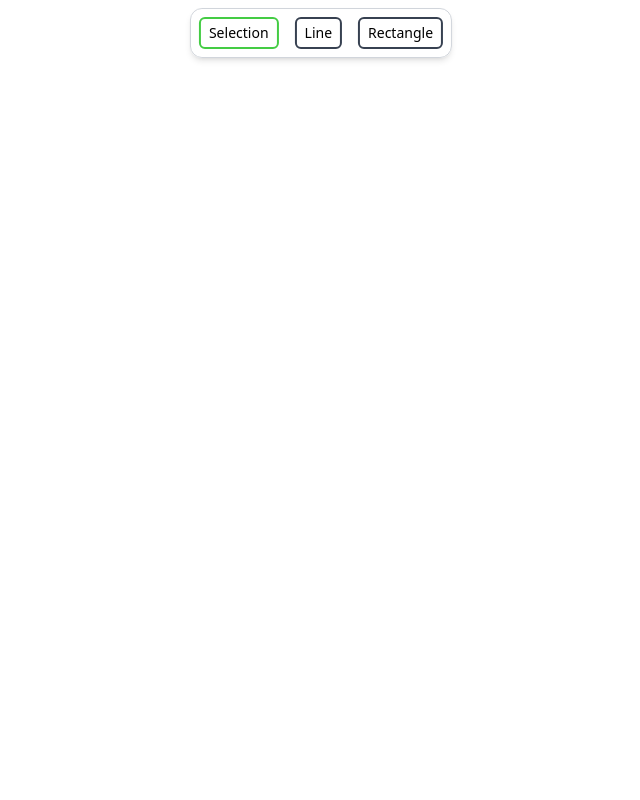
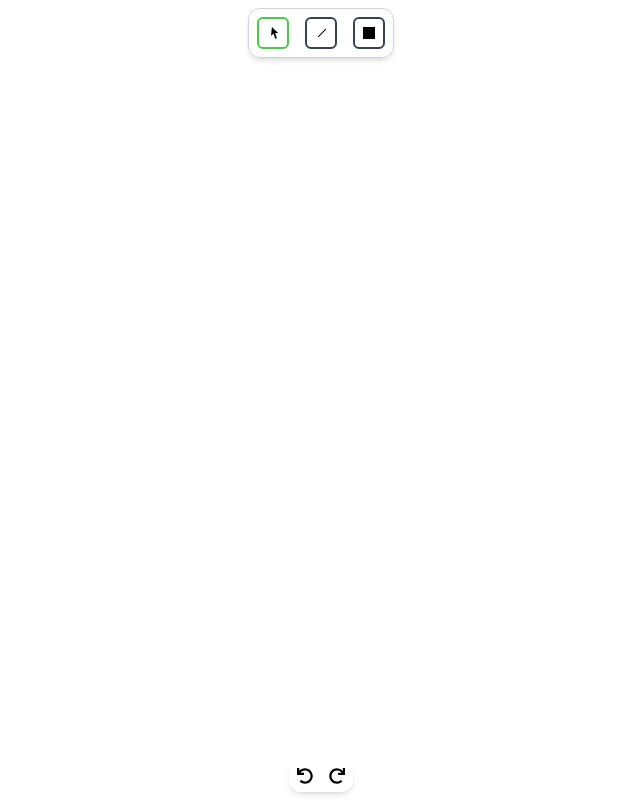
Before and after one commit to aryashubhanshu/canvas-drawing-app, a React (Vite) app: page / in a window 1280 px wide. Shown: the whole page, without its empty margins (319-959 px from the left). Built offline with nearby package versions, Linux system fonts and the light colour scheme.

Commit message:
Added Undo/Redo Functionality and Added Icons

```diff
--- a/package.json
+++ b/package.json
@@ -12,6 +12,7 @@
   "dependencies": {
     "react": "^18.2.0",
     "react-dom": "^18.2.0",
+    "react-icons": "^5.2.1",
     "roughjs": "^4.6.6"
   },
   "devDependencies": {
--- a/src/App.jsx
+++ b/src/App.jsx
@@ -1,4 +1,8 @@
-import { useLayoutEffect, useState } from "react";
+import { useEffect, useLayoutEffect, useState } from "react";
+import { AiOutlineLine } from "react-icons/ai";
+import { FaRedo, FaSquareFull, FaUndo } from "react-icons/fa";
+import { RiCursorFill } from "react-icons/ri";
+
 import rough from "roughjs/bundled/rough.esm";
 
 const generator = rough.generator();
@@ -99,8 +103,37 @@ const cursorForPosition = (position) => {
   }
 };
 
+const useHistory = (initalState) => {
+  const [index, setIndex] = useState(0);
+  const [history, setHistory] = useState([initalState]);
+
+  const setState = (action, overwrite = false) => {
+    const newState =
+      typeof action === "function" ? action(history[index]) : action;
+    if (overwrite) {
+      const historyCopy = [...history];
+      historyCopy[index] = newState;
+      setHistory(historyCopy);
+    } else {
+      const updatedState = [...history].slice(0, index + 1);
+      setHistory([...updatedState, newState]);
+      setIndex((prevIndex) => prevIndex + 1);
+    }
+  };
+
+  const undo = () => {
+    index > 0 && setIndex((prevIndex) => prevIndex - 1);
+  };
+
+  const redo = () => {
+    index < history.length - 1 && setIndex((prevIndex) => prevIndex + 1);
+  };
+
+  return [history[index], setState, undo, redo];
+};
+
 const App = () => {
-  const [elements, setElements] = useState([]);
+  const [elements, setElements, undo, redo] = useHistory([]);
   const [action, setAction] = useState("none");
   const [tool, setTool] = useState("selection");
   const [selectedElement, setSelectedElement] = useState(null);
@@ -115,6 +148,24 @@ const App = () => {
     elements.forEach(({ roughElement }) => roughCanvas.draw(roughElement));
   }, [elements]);
 
+  useEffect(() => {
+    const undoRedoFunction = (event) => {
+      if ((event.metaKey || event.ctrlKey) && event.key === "z") {
+        if (event.shiftKey) {
+          redo();
+        } else {
+          undo();
+        }
+      }
+    };
+
+    document.addEventListener("keydown", undoRedoFunction);
+
+    return () => {
+      document.removeEventListener("keydown", undoRedoFunction);
+    };
+  }, [undo, redo]);
+
   const handleMouseDown = (event) => {
     const { clientX, clientY } = event;
     if (tool === "selection") {
@@ -123,6 +174,7 @@ const App = () => {
         const offsetX = clientX - element.x1;
         const offsetY = clientY - element.y1;
         setSelectedElement({ ...element, offsetX, offsetY });
+        setElements((prevState) => prevState);
 
         if (element.position === "inside") {
           setAction("moving");
@@ -173,12 +225,14 @@ const App = () => {
     }
   };
   const handleMouseUp = () => {
-    const index = selectedElement.id;
-    const { id, type } = elements[index];
+    if (selectedElement) {
+      const index = selectedElement.id;
+      const { id, type } = elements[index];
 
-    if (action === "drawing" || action === "resize") {
-      const { x1, y1, x2, y2 } = adjustElementCoordinates(elements[index]);
-      updateElement(id, x1, y1, x2, y2, type);
+      if (action === "drawing" || action === "resize") {
+        const { x1, y1, x2, y2 } = adjustElementCoordinates(elements[index]);
+        updateElement(id, x1, y1, x2, y2, type);
+      }
     }
 
     setAction("none");
@@ -190,7 +244,7 @@ const App = () => {
 
     const elementsCopy = [...elements];
     elementsCopy[id] = updatedElement;
-    setElements(elementsCopy);
+    setElements(elementsCopy, true);
   };
 
   return (
@@ -203,8 +257,11 @@ const App = () => {
             checked={tool === "selection"}
             onChange={() => setTool("selection")}
           />
-          <label htmlFor="selection" className="text-sm">
-            Selection
+          <label
+            htmlFor="selection"
+            className="w-8 h-8 flex items-center justify-center"
+          >
+            <RiCursorFill className="w-3.5 h-5" />
           </label>
         </div>
 
@@ -215,8 +272,11 @@ const App = () => {
             checked={tool === "line"}
             onChange={() => setTool("line")}
           />
-          <label htmlFor="line" className="text-sm">
-            Line
+          <label
+            htmlFor="line"
+            className="w-8 h-8 flex items-center justify-center"
+          >
+            <AiOutlineLine className="h-5 w-3.5 -rotate-45" />
           </label>
         </div>
 
@@ -227,10 +287,21 @@ const App = () => {
             checked={tool === "rectangle"}
             onChange={() => setTool("rectangle")}
           />
-          <label htmlFor="rectangle" className="text-sm">
-            Rectangle
+          <label
+            htmlFor="rectangle"
+            className="w-8 h-8 flex items-center justify-center"
+          >
+            <FaSquareFull className="w-3 h-5" />
           </label>
         </div>
+      </div>
+      <div className="fixed bottom-2 px-2 py-2 flex items-center justify-center gap-4 left-1/2 -translate-x-1/2 border-gray-300 rounded-xl shadow-md">
+        <button onClick={undo}>
+          <FaUndo />
+        </button>
+        <button onClick={redo}>
+          <FaRedo />
+        </button>
       </div>
       <canvas
         id="canvas"
```
Also changed, not shown: 1 other file (tests, documents, lock files or other folders).
